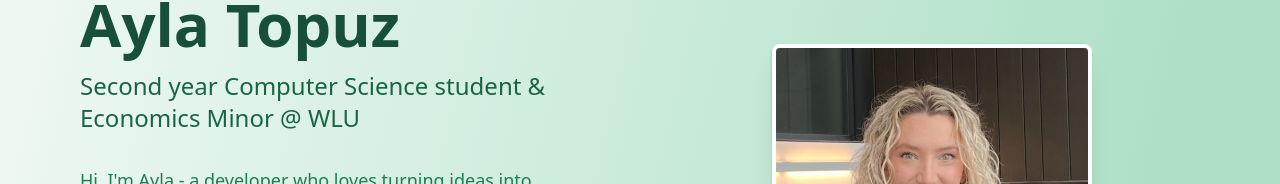
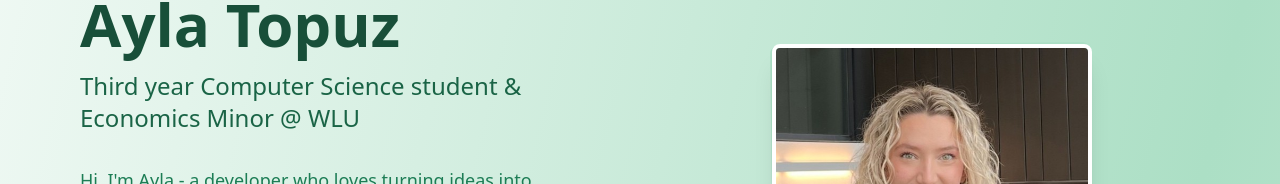
Before and after one commit to aylat7/my-portfolio, a React (Vite) app: page / in a window 1280 px wide. Shown: the part 150-334 px from the top of the page. Built offline with nearby package versions, Linux system fonts and the light colour scheme.

Commit message:
updated some text

```diff
--- a/src/pages/Home.tsx
+++ b/src/pages/Home.tsx
@@ -40,7 +40,7 @@ const Home = () => {
               )}
             </h1>
             <p className="text-xl md:text-2xl text-green-700 mb-8">
-              Second year Computer Science student & Economics Minor @ WLU
+              Third year Computer Science student & Economics Minor @ WLU
             </p>
             <p className="text-green-600 mb-8 text-lg">
               Hi, I'm Ayla - a developer who loves turning ideas into impactful applications. When I'm not coding, I'm probably hitting the slopes, playing piano, or going on hikes!
```
